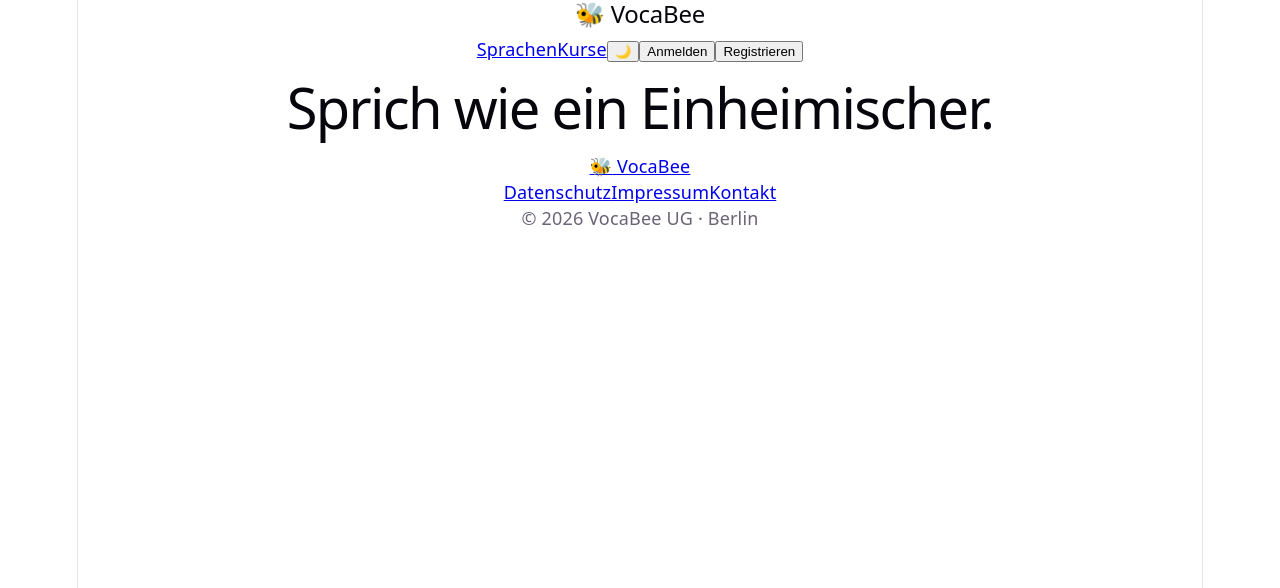
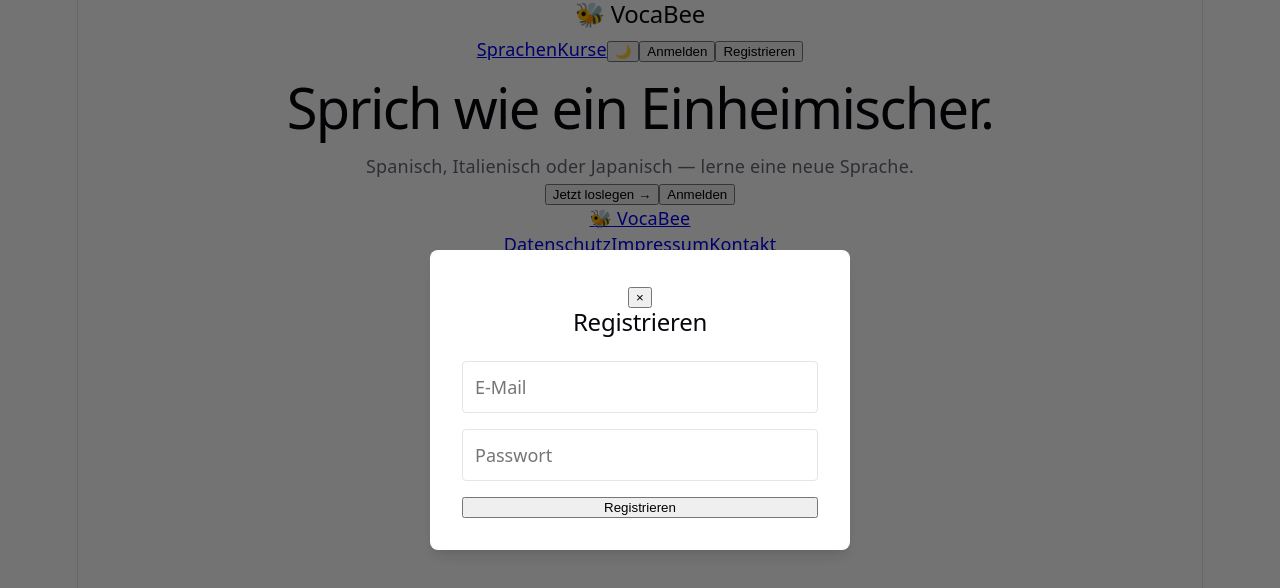
Before and after one commit to DeliaSjlia/project-2, a React (Vite) app: page / in a window 1280 px wide. Both pictures are taken after a click on the button "Registrieren". Shown: the top 588 px of the page. Built offline with nearby package versions, Linux system fonts and the light colour scheme.

Commit message:
Added firebase user registration modal

```diff
--- a/src/App.css
+++ b/src/App.css
@@ -167,7 +167,7 @@
 
   &::before,
   &::after {
-    content: '';
+    content: "";
     position: absolute;
     top: -4.5px;
     border: 5px solid transparent;
@@ -182,3 +182,47 @@
     border-right-color: var(--border);
   }
 }
+
+.modal-backdrop {
+  position: fixed;
+  inset: 0;
+  z-index: 1000;
+  display: grid;
+  place-items: center;
+  padding: 24px;
+  background: rgba(0, 0, 0, 0.55);
+}
+
+.registration-modal {
+  position: relative;
+  width: min(100%, 420px);
+  padding: 32px;
+  background: var(--bg);
+  border-radius: 8px;
+  box-shadow: var(--shadow);
+  box-sizing: border-box;
+}
+
+.registration-modal form {
+  display: flex;
+  flex-direction: column;
+  gap: 16px;
+}
+
+.registration-modal input {
+  padding: 12px;
+  font: inherit;
+  border: 1px solid var(--border);
+  border-radius: 4px;
+}
+
+.modal-close {
+  position: absolute;
+  top: 12px;
+  right: 12px;
+  border: 0;
+  background: transparent;
+  font-size: 28px;
+  line-height: 1;
+  cursor: pointer;
+}
--- a/src/components/DashboardSection.jsx
+++ b/src/components/DashboardSection.jsx
@@ -0,0 +1,12 @@
+export default function DashboardSection({ onRegister}) {
+
+    return (
+        <>
+        <h1>Sprich wie ein Einheimischer.</h1>
+        <p>Spanisch, Italienisch oder Japanisch — lerne eine neue Sprache.</p>
+
+        <button type="button" onClick={onRegister} >Jetzt loslegen →</button>
+        <button type="button">Anmelden</button>
+        </>
+    );
+  }
--- a/src/components/Header.jsx
+++ b/src/components/Header.jsx
@@ -1,4 +1,4 @@
-export default function Header() {
+export default function Header({ onRegister }) {
   return (
     <header>
       <h2>🐝 VocaBee</h2>
@@ -7,7 +7,7 @@ export default function Header() {
         <a href="#">Kurse</a>
         <button type="button">🌙</button>
         <button type="button">Anmelden</button>
-        <button type="button">Registrieren</button>
+        <button type="button" onClick={onRegister}>Registrieren</button>
       </nav>
     </header>
   );
--- /dev/null
+++ b/src/components/RegistrationModal.jsx
@@ -0,0 +1,46 @@
+import { createUserWithEmailAndPassword } from "firebase/auth";
+import { auth } from "../firebase";
+
+export default function RegistrationModal({ onClose }) {
+  async function handleRegistration(event) {
+    event.preventDefault();
+
+    const formData = new FormData(event.currentTarget);
+    const email = formData.get("email");
+    const password = formData.get("password");
+
+    try {
+      await createUserWithEmailAndPassword(auth, email, password);
+      alert("Registrierung erfolgreich!");
+    } catch (error) {
+      alert(error.message);
+    }
+  }
+
+  return (
+    <div className="modal-backdrop" onClick={onClose}>
+      <div
+        className="registration-modal"
+        role="dialog"
+        aria-modal="true"
+        onClick={(event) => event.stopPropagation()}
+      >
+        <button type="button" onClick={onClose}>
+          ×
+        </button>
+
+        <form onSubmit={handleRegistration}>
+          <h2>Registrieren</h2>
+          <input name="email" type="email" placeholder="E-Mail" required />
+          <input
+            name="password"
+            type="password"
+            placeholder="Passwort"
+            required
+          />
+          <button type="submit">Registrieren</button>
+        </form>
+      </div>
+    </div>
+  );
+}
--- a/src/firebase.js
+++ b/src/firebase.js
@@ -1,5 +1,6 @@
 // Import the functions you need from the SDKs you need
 import { initializeApp } from "firebase/app";
+import { getAuth } from "firebase/auth";
 // TODO: Add SDKs for Firebase products that you want to use
 // https://firebase.google.com/docs/web/setup#available-libraries
 
@@ -15,3 +16,5 @@ const firebaseConfig = {
 
 // Initialize Firebase
 const app = initializeApp(firebaseConfig);
+
+export const auth = getAuth(app);
--- a/src/pages/index.jsx
+++ b/src/pages/index.jsx
@@ -1,14 +1,27 @@
+import { useState } from "react";
 import Header from "../components/Header";
 import Footer from "../components/Footer";
+import DashboardSection from "../components/DashboardSection";
+import RegistrationModal from "../components/RegistrationModal";
 
 export default function HomePage() {
+  const [showRegistration, setShowRegistration] = useState(false);
+
   return (
     <>
-      <Header />
+      <Header
+        onRegister={() => setShowRegistration(true)}
+      />
       <main>
-        <h1>Sprich wie ein Einheimischer.</h1>
+        <DashboardSection
+        onRegister={() => setShowRegistration(true)}
+        />
       </main>
       <Footer />
+
+      {showRegistration && (
+        <RegistrationModal onClose={() => setShowRegistration(false)} />
+      )}
     </>
   );
 }
```
